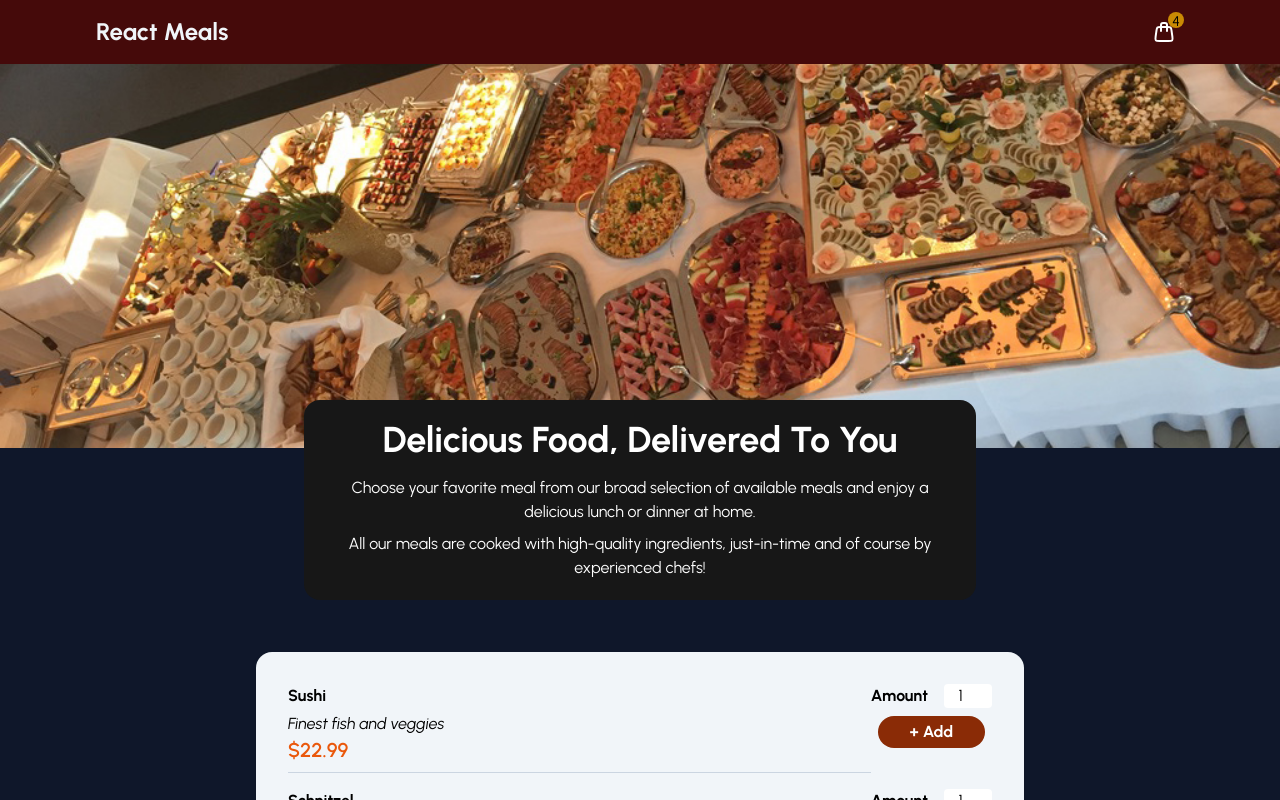
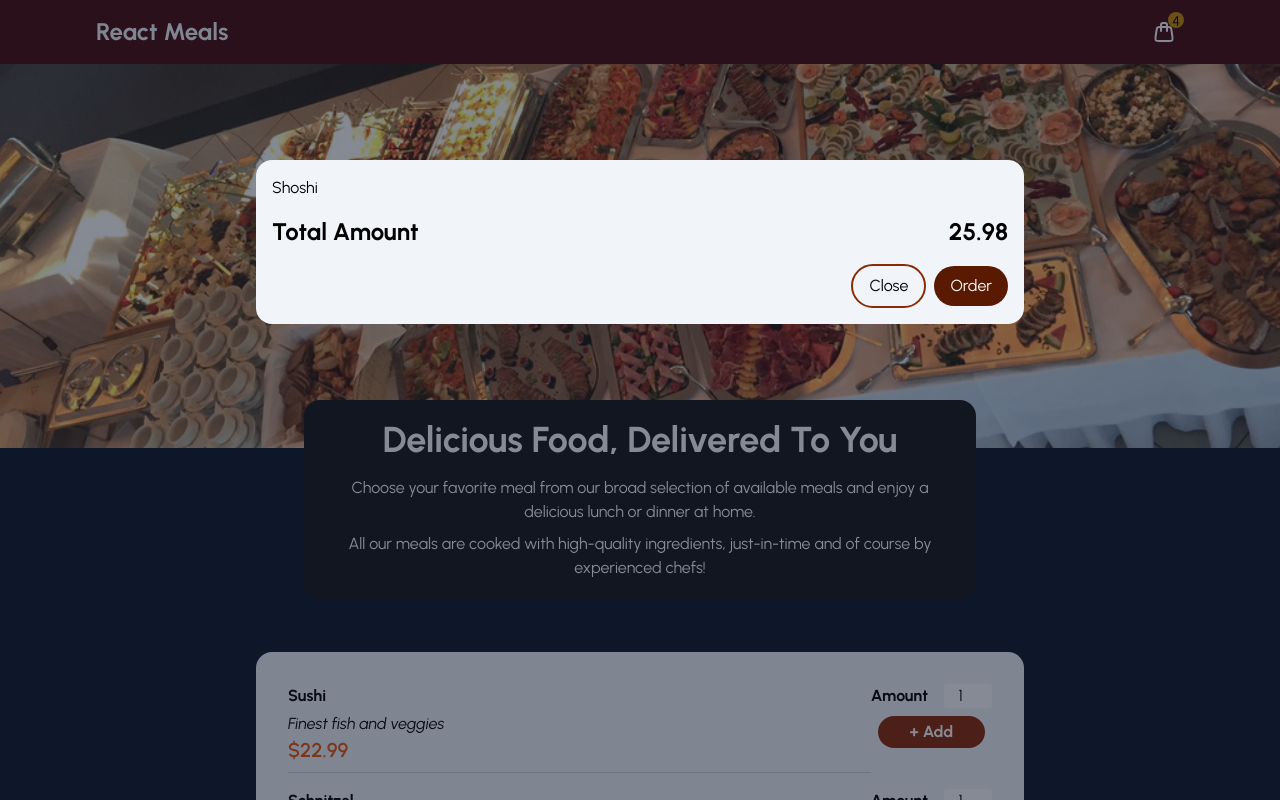
Before and after one commit to BasheerRajeh/react-playground, a React (Vite) app: page / in a window 1280 px wide. Built offline with nearby package versions, Linux system fonts and the light colour scheme.

Commit message:
Create Cart and modal

```diff
--- a/src/projects/simple-food-order/FoodOrder.jsx
+++ b/src/projects/simple-food-order/FoodOrder.jsx
@@ -1,14 +1,18 @@
+import Cart from "./components/Cart/Cart";
 import Header from "./components/layout/Header";
 import Meals from "./components/meal/Meals";
 
 const FoodOrder = () => {
     return (
+        <>
+            <Cart />
             <div className="w-full h-screen overflow-y-auto bg-slate-900 relative">
                 <Header />
                 <main>
                     <Meals />
                 </main>
             </div>
+        </>
     );
 };
 
--- /dev/null
+++ b/src/projects/simple-food-order/components/Cart/Cart.jsx
@@ -0,0 +1,22 @@
+import Modal from "../ui/Modal";
+
+const Cart = () => {
+    const cartItems = [{ id: "c1", name: "Shoshi", amount: 2, price: 12.99 }].map(
+        (item) => <li key={item.id}>{item.name}</li>
+    );
+    return (
+        <Modal>
+            <ul className="list-none m-0 p-0">{cartItems}</ul>
+            <div className="flex justify-between items-center font-bold text-2xl my-4">
+                <span>Total Amount</span>
+                <span>25.98</span>
+            </div>
+            <div className="text-right">
+                <button className="py-2 px-4 border-[#8a2b06] border-2 cursor-pointer rounded-3xl ml-2 hover:bg-[#8a2b06] transition-all hover:text-white">Close</button>
+                <button className="py-2 px-4 border-orange-600 cursor-pointer rounded-3xl ml-2 text-white bg-[#5a1a01] hover:bg-[#8a2b06] transition-all">Order</button>
+            </div>
+        </Modal>
+    );
+};
+
+export default Cart;
--- a/src/projects/simple-food-order/components/ui/Card.jsx
+++ b/src/projects/simple-food-order/components/ui/Card.jsx
@@ -2,7 +2,11 @@ import PropTypes from "prop-types";
 
 const Card = (props) => {
     return (
-        <div className="bg-slate-100 rounded-2xl p-4 drop-shadow-md">
+        <div
+            className={
+                "bg-slate-100 rounded-2xl p-4 drop-shadow-md" + props.className
+            }
+        >
             {props.children}
         </div>
     );
@@ -10,6 +14,7 @@ const Card = (props) => {
 
 Card.propTypes = {
     children: PropTypes.node,
+    className: PropTypes.string,
 };
 
 export default Card;
--- /dev/null
+++ b/src/projects/simple-food-order/components/ui/Modal.jsx
@@ -0,0 +1,51 @@
+import PropTypes from "prop-types";
+import Card from "./Card";
+
+const Backdrop = () => {
+    return (
+        <div className="h-screen w-screen fixed top-0 left-0 bg-slate-900 opacity-50 z-20"></div>
+    );
+};
+
+/**
+ *
+ *   position: fixed;
+  top: 20vh;
+  left: 5%;
+  width: 90%;
+  background-color: white;
+  padding: 1rem;
+  border-radius: 14px;
+  box-shadow: 0 2px 8px rgba(0, 0, 0, 0.25);
+  z-index: 30;
+  animation: slide-down 300ms ease-out forwards;
+ * @param {*} props
+ * @returns
+ */
+
+const ModalOverlay = (props) => {
+    return (
+        <div className="fixed top-40 max-h-96 left-[10%] w-4/5 z-30">
+            <Card className="max-w-md m-auto w-3/4">{props.children}</Card>
+        </div>
+    );
+};
+
+ModalOverlay.propTypes = {
+    children: PropTypes.node,
+};
+
+const Modal = (props) => {
+    return (
+        <>
+            <Backdrop />
+            <ModalOverlay>{props.children}</ModalOverlay>
+        </>
+    );
+};
+
+Modal.propTypes = {
+    children: PropTypes.node,
+};
+
+export default Modal;
```
Lines whose indentation alone changed are shown as unchanged.
